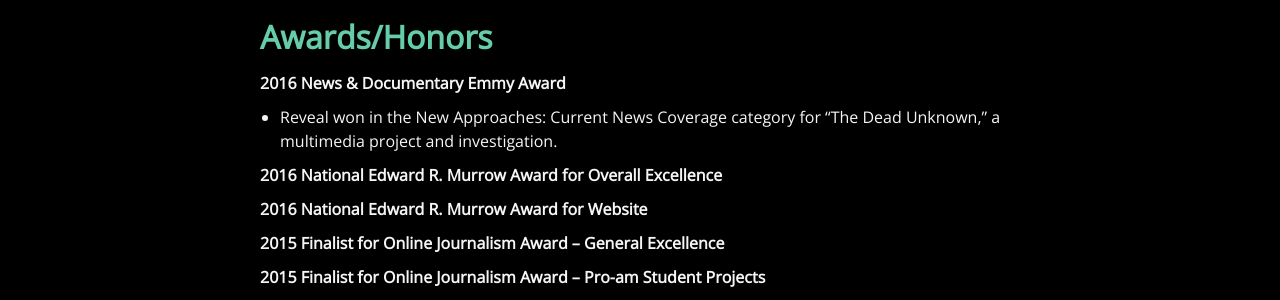
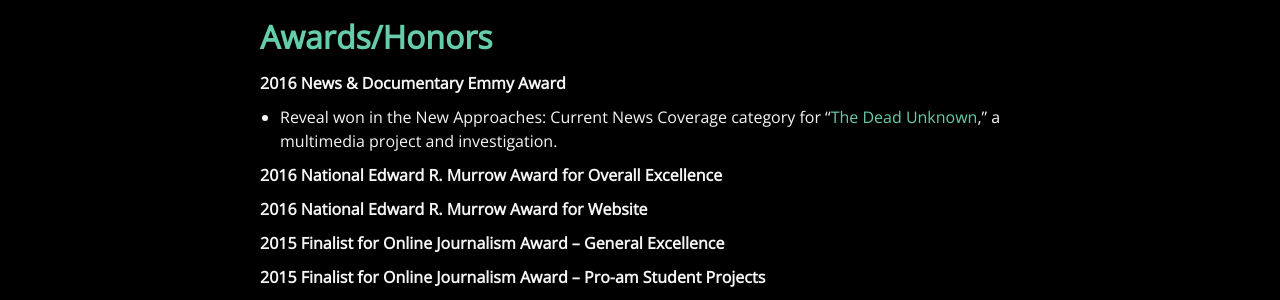
Before and after one commit to juliachanb/juliachanb.github.io, a Jekyll site: the page built from pages/resume.md, in a window 1280 px wide and 900 px high, scrolled down 3422 px. Shown: the part 154-454 px from the top of the window. Built offline with Jekyll 4.4.1, drawn with Linux system fonts in a browser that asks for light colours; nearby versions of some CDN libraries; some web fonts are replaced; some of the changed lines change nothing that is shown.

Commit message:
added link to emmy

```diff
--- a/pages/resume.md
+++ b/pages/resume.md
@@ -143,7 +143,7 @@
 
 **2016 News & Documentary Emmy Award**
 
-- Reveal won in the New Approaches: Current News Coverage category for "The Dead Unknown," a multimedia project and investigation.
+- Reveal won in the New Approaches: Current News Coverage category for "[The Dead Unknown](https://www.revealnews.org/article/coming-soon-see-our-documentary-series-the-dead-unknown/)," a multimedia project and investigation.
 
 **2016 National Edward R. Murrow Award for Overall Excellence**
 
```
